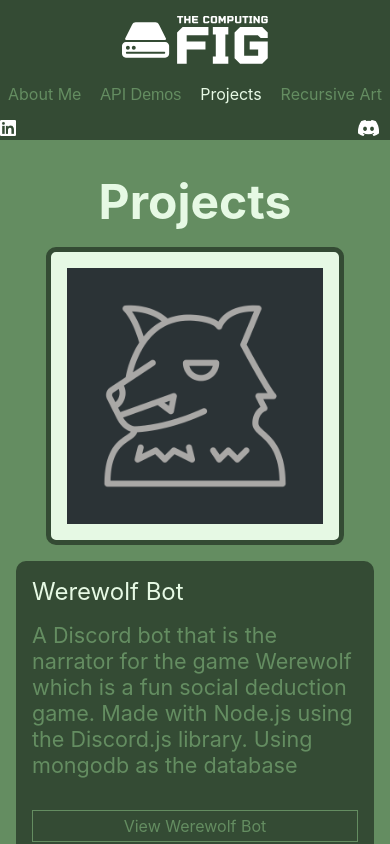
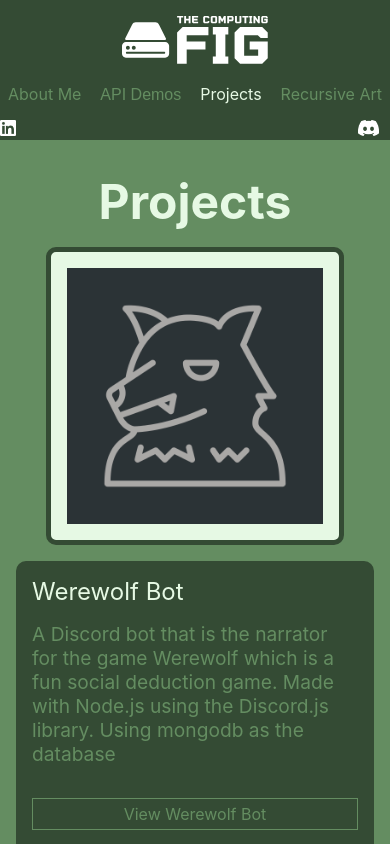
Before and after one commit to CarterFiggins/carterfiggins.github.io, a React (Create React App) app: page /projects#/projects in a window 390 px wide. Shown: the top 844 px of the page. Built offline with nearby package versions, Linux system fonts and the light colour scheme.

Commit message:
fix mobile hovering and clean up code. added better image for meal plan

```diff
--- a/src/styles/components/_projects.scss
+++ b/src/styles/components/_projects.scss
@@ -63,7 +63,7 @@
   }
   .project-description {
     margin-bottom: 1rem;
-    font-size: 1.35rem;
+    font-size: 1.2rem;
   }
   .project-img {
     width: 26.45rem;
@@ -76,27 +76,21 @@
 
     transition: all 2s;
 
-    &:hover {
-      width: 40rem;
-      max-height: 40rem;
+    @media screen and (min-width: 1000px) {
+      &:hover {
+        width: 40rem;
+        max-height: 40rem;
+      }
     }
 
     @media screen and (max-width: 1000px) {
       width: 20rem;
       max-height: 20rem;
-      &:hover {
-        width: 25rem;
-        max-height: 25rem;
-      }
     }
 
     @media screen and (max-width: 390px) {
       width: 16rem;
       max-height: 16rem;
-      &:hover {
-        width: 16rem;
-        max-height: 16rem;
-      }
     }
   }
   .project-center {
```
Also changed, not shown: src/component/DrawPage.js (+2 -7 lines), public/images/meal_plan.png.
